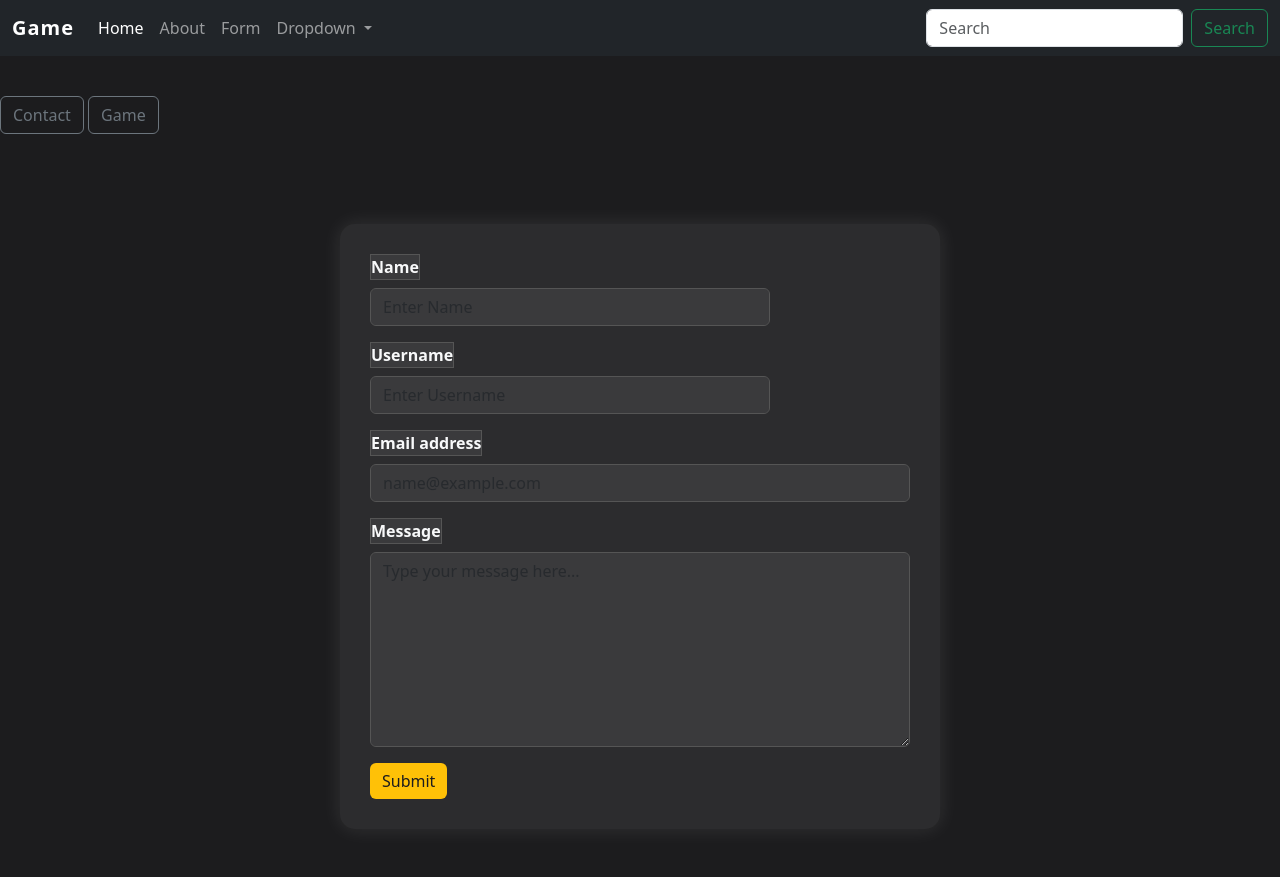
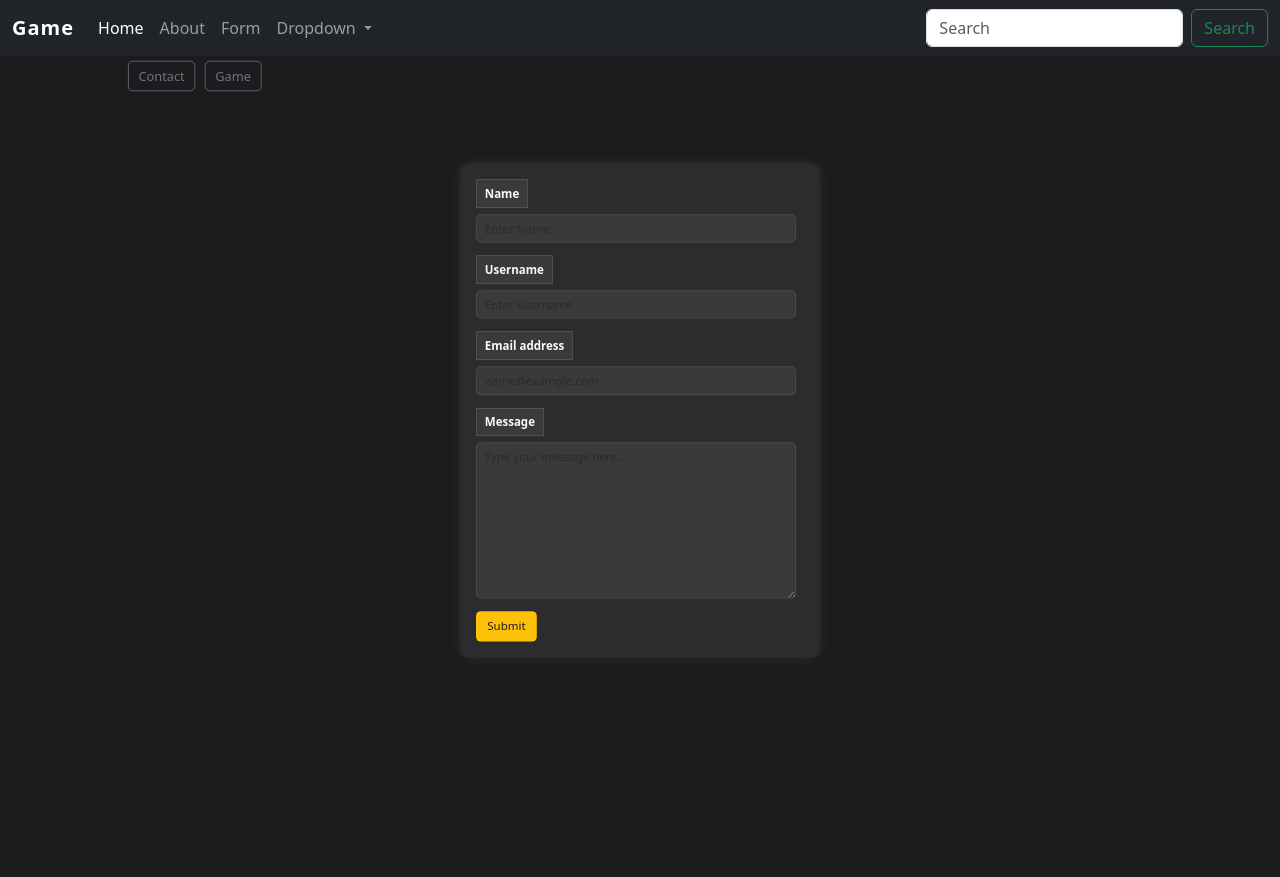
Before and after one commit to ans86/django_l, a Django app: page /contact/ in a window 1280 px wide. After the commit the page ends 657 px from the top, so only its background shows below. Run offline with Django 5.2, Linux system fonts and the light colour scheme.

Commit message:
Initial commit

```diff
--- /dev/null
+++ b/static/aot.css
@@ -0,0 +1,4 @@
+.custom-form{
+ width: 1100px;
+ height: 380px;
+}
--- a/static/contact.css
+++ b/static/contact.css
@@ -1,11 +1,12 @@
-form.custom-form{
+form.custom-form {
   background-color: #2c2c2e;
-  padding: 30px;
-  border-radius: 15px;
-  box-shadow: 0 0 20px rgba(255, 255, 255, 0.1);
+  padding: 20px; /* reduced from 30px */
+  border-radius: 12px;
+  box-shadow: 0 0 15px rgba(255, 255, 255, 0.08);
   width: 100%;
-  max-width: 600px;
+  max-width: 450px; /* reduced from 600px */
   color: #f8f9fa;
+  font-size: 0.9rem; /* slightly smaller text */
 }
 
 form.custom-form input,
@@ -14,12 +15,14 @@ form.custom-form label {
   background-color: #3a3a3c;
   color: #f8f9fa;
   border: 1px solid #555;
+  font-size: 0.9rem;
+  padding: 6px 10px; /* slightly tighter */
 }
 
 form.custom-form input:focus,
 form.custom-form textarea:focus {
   border-color: #ffc107;
-  box-shadow: 0 0 5px #ffc107;
+  box-shadow: 0 0 4px #ffc107;
 }
 
 form.custom-form button {
@@ -27,6 +30,8 @@ form.custom-form button {
   border: none;
   color: #1c1c1e;
   transition: 0.3s;
+  padding: 8px 14px; /* tighter */
+  font-size: 0.9rem;
 }
 
 form.custom-form button:hover {
--- a/templates/contact.html
+++ b/templates/contact.html
@@ -76,34 +76,41 @@
   </div>
 </nav>
 
-<div class="mt-5 pt-5">
-    <a href="{% url 'contact' %}" class="btn btn-outline-secondary" role="button">Contact</a>
+<!-- Shrink Wrapper -->
+<div style="transform: scale(0.8); transform-origin: top center;">
+
+  <!-- Navigation Buttons -->
+  <div class="mt-5 pt-3">
+    <a href="{% url 'contact' %}" class="btn btn-outline-secondary me-2" role="button">Contact</a>
     <a href="{% url 'game' %}" class="btn btn-outline-secondary" role="button">Game</a>
   </div>
 
-         <div class="d-flex justify-content-center align-item-center">
   <!-- Contact Form -->
+  <div class="d-flex justify-content-center align-items-center">
     <form class="custom-form" style="margin-top: 90px;" method="post" action="{% url 'contact' %}">
       {% csrf_token %}
       <div class="mb-3" style="width: 400px;">
-    <label for="exampleInputEmail1" class="form-label"><b>Name</b></label>
-    <input name="name" type="name" class="form-control" id="name" aria-describedby="name" placeholder="Enter Name" >
+        <label for="name" class="form-label"><b>Name</b></label>
+        <input name="name" type="text" class="form-control" id="name" placeholder="Enter Name">
       </div>
       <div class="mb-3" style="width: 400px;">
-    <label for="exampleInputEmail1" class="form-label"><b>Username</b></label>
+        <label for="username" class="form-label"><b>Username</b></label>
         <input name="username" type="text" class="form-control" id="username" placeholder="Enter Username" required>
       </div>
-  <div class="mb-3">
-  <label for="exampleFormControlInput1" class="form-label"><b>Email address</b></label>
-  <input name="email" type="email" class="form-control" id="enmail" placeholder="name@example.com">
+      <div class="mb-3" style="width: 400px;">
+        <label for="email" class="form-label"><b>Email address</b></label>
+        <input name="email" type="email" class="form-control" id="email" placeholder="name@example.com">
       </div>
-<div class="mb-3">
-  <label for="exampleFormControlTextarea1" class="form-label"><b>Message</b></label>
-  <textarea name="message" class="form-control" placeholder="Type your message here..." id="message" rows="3" style="height: 195px;"></textarea>
+      <div class="mb-3" style="width: 400px;">
+        <label for="message" class="form-label"><b>Message</b></label>
+        <textarea name="message" class="form-control" id="message" placeholder="Type your message here..." rows="3" style="height: 195px;"></textarea>
       </div>
       <button type="submit" class="btn btn-primary">Submit</button>
     </form>
   </div>
+
+</div>
+
 
 
 <!-- <form method="post" action="{% url 'contact' %}">
--- a/templates/home.html
+++ b/templates/home.html
@@ -16,7 +16,6 @@
     <!-- Favicon -->
      <link rel="stylesheet" href="static/css/home.css">
     {% load static %}
-<link rel="icon" type="image/x-icon" href="{% static 'gamelogo.png' %}">
     <link href="https://cdn.jsdelivr.net/npm/bootstrap@5.3.7/dist/css/bootstrap.min.css" rel="stylesheet" integrity="sha384-LN+7fdVzj6u52u30Kp6M/trliBMCMKTyK833zpbD+pXdCLuTusPj697FH4R/5mcr" crossorigin="anonymous">
   </head>
 
```
Also changed, not shown: templates/aot.html (+6 -3 lines), templates/game.html (+14 -9 lines), db.sqlite3. Lines whose indentation alone changed are shown as unchanged.
